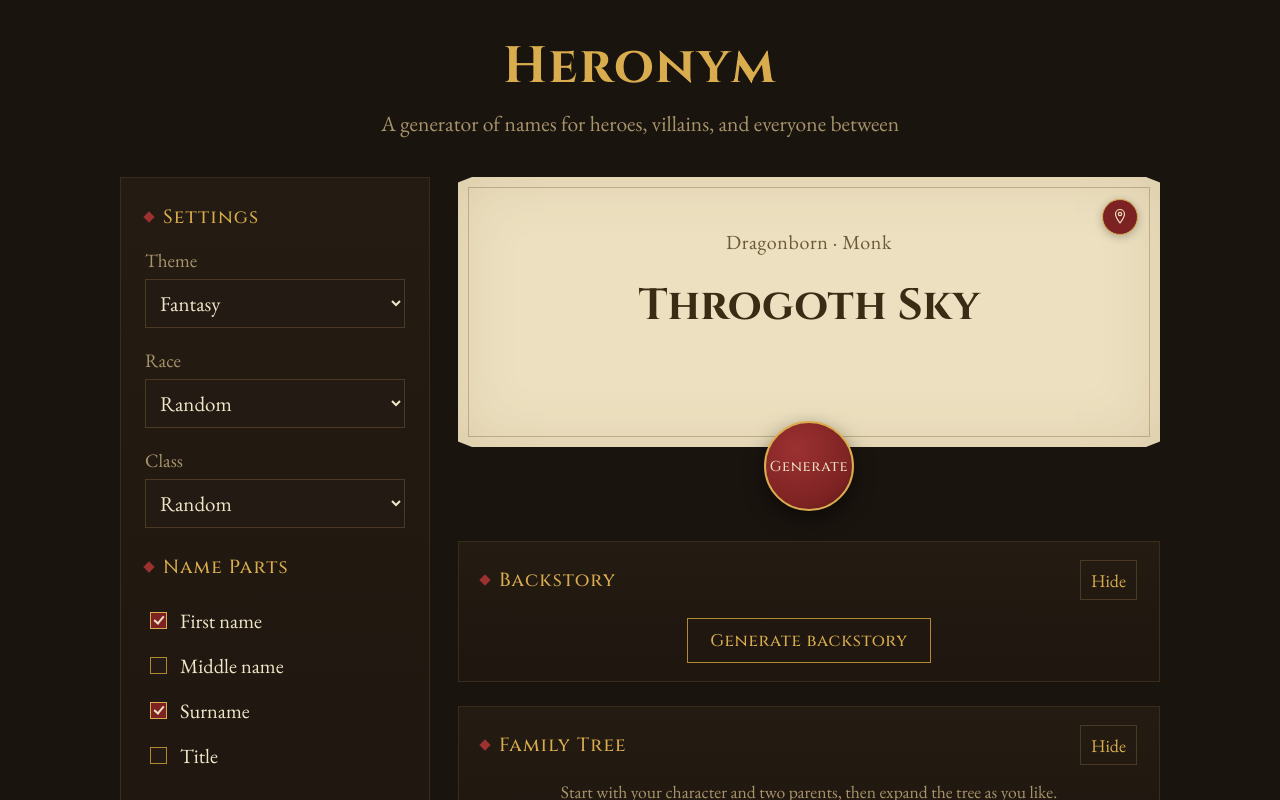
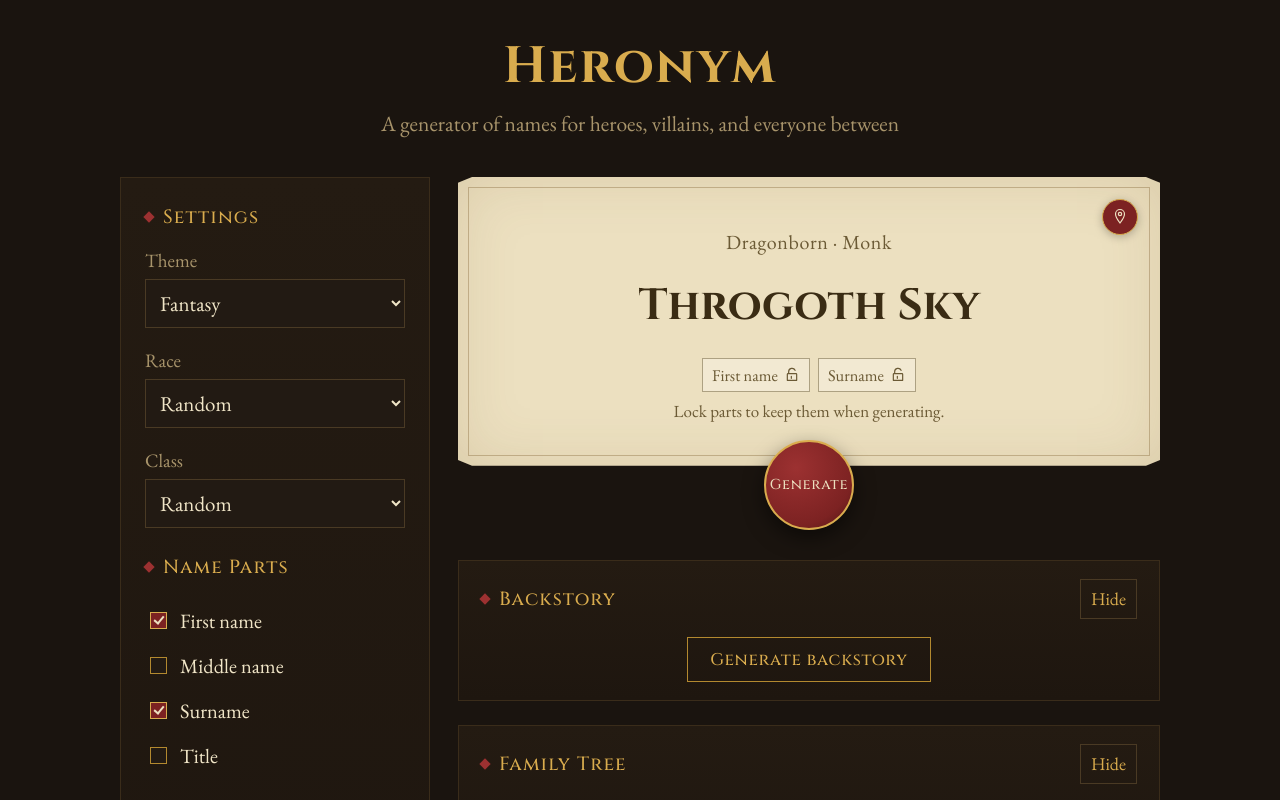
Before and after one commit to DanielHearn/heronym, a React (Vite) app: page / in a window 1280 px wide. Shown: the top 800 px of the page. Built offline with nearby package versions, Linux system fonts and the light colour scheme.

Commit message:
Add name locking

```diff
--- a/src/App.less
+++ b/src/App.less
@@ -218,6 +218,58 @@
   }
 }
 
+.name-part-locks {
+  display: flex;
+  flex-wrap: wrap;
+  justify-content: center;
+  gap: 8px;
+  margin-top: 24px;
+  max-width: 100%;
+  z-index: 1;
+}
+
+.name-lock-hint {
+  margin: 8px 0 0;
+  color: #6b5a35;
+  font-size: 0.85rem;
+}
+
+.name-part-lock {
+  display: inline-flex;
+  align-items: center;
+  gap: 6px;
+  min-height: 34px;
+  padding: 5px 9px;
+  border: 1px solid rgba(107, 90, 53, 0.5);
+  background: rgba(255, 255, 255, 0.28);
+  color: #6b5a35;
+  font: inherit;
+  font-size: 0.82rem;
+  cursor: pointer;
+  transition:
+    color 0.15s ease,
+    background 0.15s ease,
+    border-color 0.15s ease;
+
+  svg {
+    width: 16px;
+    height: 16px;
+    flex-shrink: 0;
+  }
+
+  &:hover,
+  &.locked {
+    border-color: @wax;
+    background: rgba(217, 172, 78, 0.2);
+    color: #3a2c14;
+  }
+
+  &:focus-visible {
+    outline: 2px solid @wax;
+    outline-offset: 2px;
+  }
+}
+
 .seal-wrap {
   margin-top: -26px;
   z-index: 2;
--- a/src/App.tsx
+++ b/src/App.tsx
@@ -1,7 +1,8 @@
 import { useState, useMemo, useEffect } from 'react'
 import { THEMES, THEME_KEYS } from './data'
-import { buildName, makeId } from './generator'
+import { buildName, makeId, type LockedNameParts, type NamePartKey } from './generator'
 import PinIcon from './components/PinIcon'
+import LockIcon from './components/LockIcon'
 import FieldSelect from './components/FieldSelect'
 import ToggleGroup from './components/ToggleGroup'
 import ComplexityControl from './components/ComplexityControl'
@@ -49,6 +50,7 @@ export default function App() {
     }
   })
   const [reveal, setReveal] = useState(false)
+  const [lockedParts, setLockedParts] = useState<LockedNameParts>({})
   const [complexity, setComplexity] = useState(1)
   const [optionsOpen, setOptionsOpen] = useState(true)
   const isMobile = useMemo(() => window.innerWidth <= 760, [])
@@ -88,7 +90,14 @@ export default function App() {
   function generate() {
     if (!anySelected) return
     const result: NameEntry = {
-      ...buildName(theme, lineage, themeData.calling ? calling : null, opts, complexity),
+      ...buildName(
+        theme,
+        lineage,
+        themeData.calling ? calling : null,
+        opts,
+        complexity,
+        lockedParts,
+      ),
       id: makeId(),
       themeLabel: themeData.label,
     }
@@ -115,6 +124,15 @@ export default function App() {
 
   function loadName(item: LedgerItem) {
     setCurrent(item)
+    setLockedParts((locked) => {
+      const next: LockedNameParts = {}
+      const keys: NamePartKey[] = ['first', 'middle', 'surname', 'title']
+      keys.forEach((key) => {
+        const part = item.parts?.[key]
+        if (locked[key] && part) next[key] = part
+      })
+      return next
+    })
     setReveal(false)
     requestAnimationFrame(() => setReveal(true))
   }
@@ -216,7 +234,51 @@ export default function App() {
             )}
             <div className="kicker">{kicker}</div>
             {current && current.full ? (
-              <div className="name">{current.full}</div>
+              <>
+                <div className="name">{current.full}</div>
+                {current.parts && (
+                  <>
+                    <div className="name-part-locks" aria-label="Lock name parts">
+                      {(
+                        [
+                          ['first', 'First name'],
+                          ['middle', 'Middle name'],
+                          ['surname', 'Surname'],
+                          ['title', 'Title'],
+                        ] as const
+                      ).map(([key, label]) => {
+                        const value = current.parts?.[key]
+                        if (!value) return null
+                        const isLocked = lockedParts[key] !== undefined
+                        return (
+                          <button
+                            key={key}
+                            type="button"
+                            className={`name-part-lock${isLocked ? ' locked' : ''}`}
+                            aria-pressed={isLocked}
+                            aria-label={`${isLocked ? 'Unlock' : 'Lock'} ${label.toLowerCase()} (${value})`}
+                            title={`${isLocked ? 'Unlock' : 'Lock'} ${label.toLowerCase()}`}
+                            onClick={() =>
+                              setLockedParts((locked) => {
+                                if (locked[key] !== undefined) {
+                                  const next = { ...locked }
+                                  delete next[key]
+                                  return next
+                                }
+                                return { ...locked, [key]: value }
+                              })
+                            }
+                          >
+                            <span>{label}</span>
+                            <LockIcon locked={isLocked} />
+                          </button>
+                        )
+                      })}
+                    </div>
+                    <p className="name-lock-hint">Lock parts to keep them when generating.</p>
+                  </>
+                )}
+              </>
             ) : (
               <div className="placeholder">
                 {anySelected ? 'Strike the seal to forge a name' : 'Choose at least one name part'}
--- a/src/components/Ledger/index.tsx
+++ b/src/components/Ledger/index.tsx
@@ -1,4 +1,5 @@
 import PinIcon from '../PinIcon'
+import type { NameParts } from '../../generator'
 import './Ledger.less'
 
 export type LedgerItem = {
@@ -7,6 +8,7 @@ export type LedgerItem = {
   lineageLabel: string
   callingLabel: string | null
   themeLabel?: string
+  parts?: NameParts
 }
 
 type LedgerProps = {
--- /dev/null
+++ b/src/components/LockIcon/index.tsx
@@ -0,0 +1,29 @@
+type LockIconProps = {
+  locked: boolean
+}
+
+export default function LockIcon({ locked }: LockIconProps) {
+  return (
+    <svg viewBox="0 0 24 24" aria-hidden="true" focusable="false">
+      {locked ? (
+        <path
+          d="M7 10V7a5 5 0 0 1 10 0v3m-11 0h12a1 1 0 0 1 1 1v9H5v-9a1 1 0 0 1 1-1Zm6 4v3"
+          fill="none"
+          stroke="currentColor"
+          strokeLinecap="round"
+          strokeLinejoin="round"
+          strokeWidth="1.8"
+        />
+      ) : (
+        <path
+          d="M7 10V7a5 5 0 0 1 9.6-2m1.4 5h-12a1 1 0 0 0-1 1v9h14v-9a1 1 0 0 0-1-1Zm-7 4v3"
+          fill="none"
+          stroke="currentColor"
+          strokeLinecap="round"
+          strokeLinejoin="round"
+          strokeWidth="1.8"
+        />
+      )}
+    </svg>
+  )
+}
--- a/src/generator.ts
+++ b/src/generator.ts
@@ -60,12 +60,17 @@ type NameOptions = {
   title: boolean
 }
 
+export type NamePartKey = 'first' | 'middle' | 'surname' | 'title'
+export type NameParts = Record<NamePartKey, string | null>
+export type LockedNameParts = Partial<Record<NamePartKey, string>>
+
 export function buildName(
   themeKey: string,
   lineageKey: string,
   callingKey: string | null,
   opts: NameOptions,
   complexity: number,
+  lockedParts: LockedNameParts = {},
 ) {
   const theme = THEMES[themeKey]
 
@@ -84,15 +89,15 @@ export function buildName(
   const parts: string[] = []
 
   if (opts.first) {
-    first = forgePersonalName(lineage.syll, null, complexity)
+    first = lockedParts.first ?? forgePersonalName(lineage.syll, null, complexity)
     parts.push(first)
   }
   if (opts.middle) {
-    middle = forgePersonalName(lineage.syll, first, complexity)
+    middle = lockedParts.middle ?? forgePersonalName(lineage.syll, first, complexity)
     parts.push(middle)
   }
   if (opts.surname) {
-    surname = forgeCompound(lineage.surname, complexity)
+    surname = lockedParts.surname ?? forgeCompound(lineage.surname, complexity)
     parts.push(surname)
   }
 
@@ -101,7 +106,7 @@ export function buildName(
 
   // Title only ever generates when the theme actually has a calling axis.
   if (opts.title && calling) {
-    title = forgeCompound(calling.title, complexity)
+    title = lockedParts.title ?? forgeCompound(calling.title, complexity)
     full = base ? `${base}, the ${title}` : `The ${title}`
   } else {
     full = base
@@ -112,5 +117,6 @@ export function buildName(
     lineageLabel: lineage.label,
     callingLabel: calling ? calling.label : null,
     key: `${lKey}-${cKey ?? 'none'}`,
+    parts: { first, middle, surname, title },
   }
 }
```
